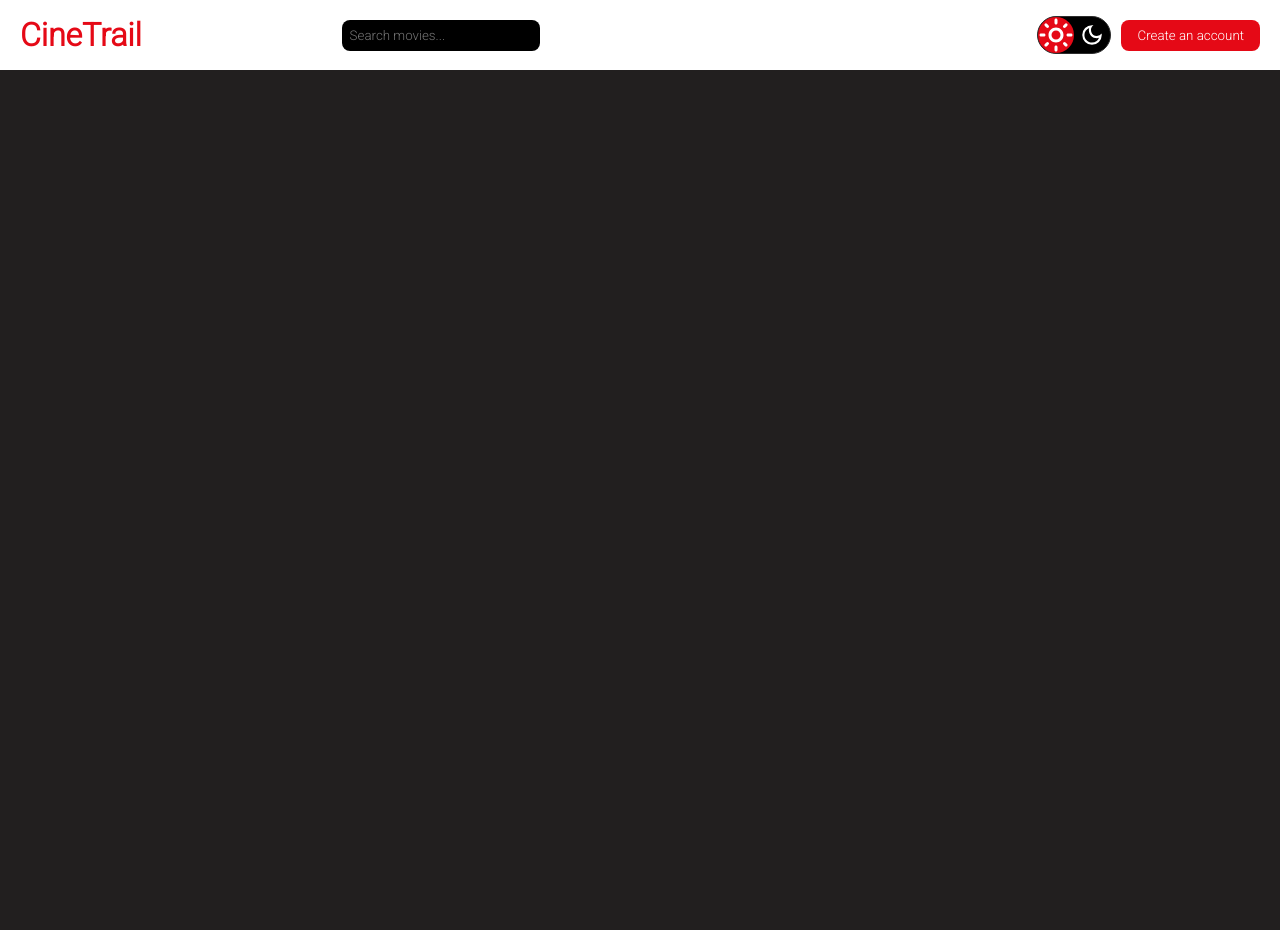
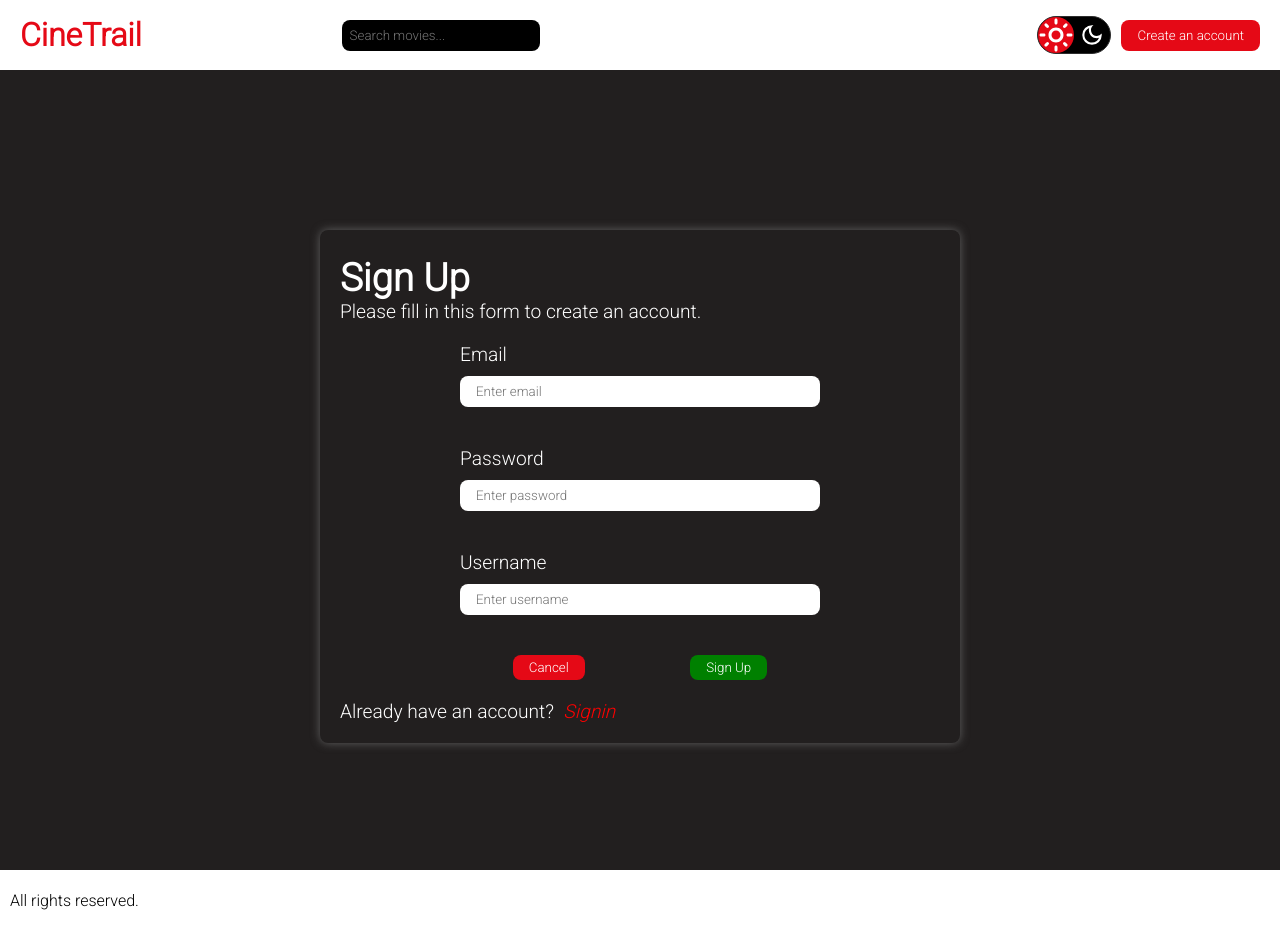
Before and after one commit to kaligurl2008/react-cinetrail, a React (Create React App) app: page /signup in a window 1280 px wide. Before the commit the page ends 800 px from the top, so only its background shows below. Built offline with nearby package versions, Linux system fonts and the light colour scheme.

Commit message:
added signup page(done)

```diff
--- a/src/App.js
+++ b/src/App.js
@@ -6,6 +6,8 @@
 import Homepage from './Pages/Homepage/Homepage';
 import MovieDetails from './Pages/MovieDetails/MovieDetails';
 import Footer from './Components/Footer/Footer';
+import Signup from './Pages/Users/Signup';
+import Signin from './Pages/Users/Signin';
 
 
 function App() {
@@ -25,6 +27,8 @@
         <Routes>
           <Route path='/' element={<Homepage/>} />
           <Route path='/moviedetails/:movieId' element={<MovieDetails/>} />
+          <Route path='/signup' element={<Signup/>} />
+          <Route path='/signin' element={<Signin/>} />
         </Routes>
         <Footer />
       </ThemeContextProvider>
--- a/src/Components/Header/Header.js
+++ b/src/Components/Header/Header.js
@@ -1,11 +1,14 @@
 import React, { useContext } from 'react'
-import { Link } from 'react-router-dom'
+import { Link, useNavigate } from 'react-router-dom'
 import './Header.css'
 import {MdOutlineDarkMode, MdOutlineLightMode} from 'react-icons/md';
 import { ThemeContext } from '../../Contexts/ThemeContext';
 
 
 function Header() {
+
+    //activate useNavigate
+    let navigate = useNavigate();
 
     // const darkMode = true;
 
@@ -47,7 +50,8 @@
 
             </div>
             <div>
-                <button className='create-account-btn'>Create an account</button>
+                <button className='create-account-btn'
+                onClick={()=>navigate(`/signup`)}>Create an account</button>
             </div>
         </div>
     </div>
--- /dev/null
+++ b/src/Pages/Users/Sign.css
@@ -0,0 +1,67 @@
+.sign-container{
+    margin-top:var(--header-height);
+    min-height:100vh;
+    color:var(--white);
+    font-size: 1.2rem;
+    padding-top: 20vh;
+}
+
+.signup-form{
+    width: 50%;
+    margin: 0 auto;  /*centers horizontally*/
+    min-height: 50vh;
+    border-radius: 8px;
+    display: flex;
+    flex-direction: column;
+    justify-content: space-between;
+    box-shadow:0px 0px 10px 0px rgba(118,118,118,0.75);
+    padding: 20px;
+}
+
+.title-container{
+    margin-top: 5px;
+    /* display: flex;
+    flex-direction: column; */
+}
+
+.input-wrapper{
+    display: flex;
+    flex-direction: column;
+    width: 60%;
+    margin: 20px auto;
+}
+
+.input-wrapper input{
+    border: none;
+    padding: 8px 16px;
+    border-radius: 8px;
+    margin-top: 10px;
+}
+
+.button-container{
+    display: flex;
+    justify-content: space-around;
+    width: 60%;
+    margin: 20px auto;
+}
+
+.cancel-btn, .sign-btn{
+    border: none;
+    padding: 5px 16px;
+    border-radius: 8px;
+    color: white;
+    cursor: pointer;
+}
+
+.cancel-btn{
+    background-color: var(--red);
+}
+
+.sign-btn{
+    background-color: green;
+}
+
+.red-text{
+    color: red;
+    font-style: italic;
+}
--- /dev/null
+++ b/src/Pages/Users/Signin.js
@@ -0,0 +1,47 @@
+import React from 'react'
+import { Link } from 'react-router-dom'
+import './Sign.css'
+
+
+function Signin() {
+
+    //create state for form inputs
+    const [email, setEmail] = React.useState('')
+    const [password, setPassword] = React.useState('')
+
+    const handleSignin = ()=>{
+
+    }
+
+  return (
+    <div>
+        <form className='signin-form' onSubmit={handleSignin}>
+            <div className='title-container'>
+                <h1>Sign Up</h1>
+                <p>Please fill in this form to create an account.</p>
+            </div>
+            <div className='input-wrapper'>
+                <label htmlFor='email'>Email</label>
+                <input type='email' placeholder='Enter email'
+                    onChange={(e)=>setEmail(e.target.value)}
+                        id='email' value = {email} required />
+            </div>
+            <div className='input-wrapper'>
+                <label htmlFor='pwd'>Password</label>
+                <input type='password' placeholder='Enter password'
+                    onChange={(e)=>setPassword(e.target.value)}
+                        id='pwd' value = {password} required />
+            </div>
+
+            <div className='button-container'>
+                <button type='reset' className='cancel-btn'>Cancel</button>
+                <button type="submit" className='sign-btn'>Sign Up</button>
+            </div>
+            <p className='sign-message'>Don't have an account? &nbsp;
+                <Link to='/signup' className='red-text'>Signup</Link></p>
+        </form>
+    </div>
+  )
+}
+
+export default Signin
--- /dev/null
+++ b/src/Pages/Users/Signup.js
@@ -0,0 +1,82 @@
+import axios from 'axios';
+import React from 'react'
+import { Link } from 'react-router-dom';
+import './Sign.css'
+
+
+function Signup() {
+
+
+    const baseUrl = "https://cinetrail-server.herokuapp.com";
+    //create state for form inputs
+    const [email, setEmail] = React.useState('')
+    const [password, setPassword] = React.useState('')
+    const [username, setUsername] = React.useState('')
+    const [success, setSuccess] = React.useState(false)
+
+    const handleSignup = (e)=>{
+        e.preventDefault();
+        console.log(email, password, username);
+        //make api call to create new user
+        axios.post(`${baseUrl}/user/signup`, {email, password, username})
+        .then(res=>{
+            console.log(res.data)
+            //status 409 means user already exists
+            if (res.data.status === 409) {
+                alert("email already exists")
+            }
+            else{
+                //all good
+                setSuccess(false);
+                //clear the text boxes
+                setEmail('')
+                setPassword('')
+                setUsername('')
+            }
+        })
+        .catch(err => console.log(err))
+    }
+
+
+  return (
+    <div className='sign-container'>
+        <form className='signup-form' onSubmit={handleSignup}>
+            <div className='title-container'>
+                <h1>Sign Up</h1>
+                <p>Please fill in this form to create an account.</p>
+            </div>
+            <div className='input-wrapper'>
+                <label htmlFor='email'>Email</label>
+                <input type='email' placeholder='Enter email'
+                    onChange={(e)=>setEmail(e.target.value)}
+                        id='email' value = {email} required />
+            </div>
+            <div className='input-wrapper'>
+                <label htmlFor='pwd'>Password</label>
+                <input type='password' placeholder='Enter password'
+                    onChange={(e)=>setPassword(e.target.value)}
+                        id='pwd' value = {password} required />
+            </div>
+            <div className='input-wrapper'>
+                <label htmlFor='username'>Username</label>
+                <input type='text' placeholder='Enter username'
+                    onChange={(e)=>setUsername(e.target.value)}
+                        id='username' value = {username} required />
+            </div>
+            <div className='button-container'>
+                <button type='reset' className='cancel-btn'>Cancel</button>
+                <button type="submit" className='sign-btn'>Sign Up</button>
+            </div>
+            {
+                success ?
+                <p>You are signed up successfully</p>
+                :
+                <p className='signin-message'>Already have an account? &nbsp;
+                <Link to={'/signin'} className='red-text'>Signin</Link></p>
+            }
+        </form>
+    </div>
+  )
+}
+
+export default Signup
```
